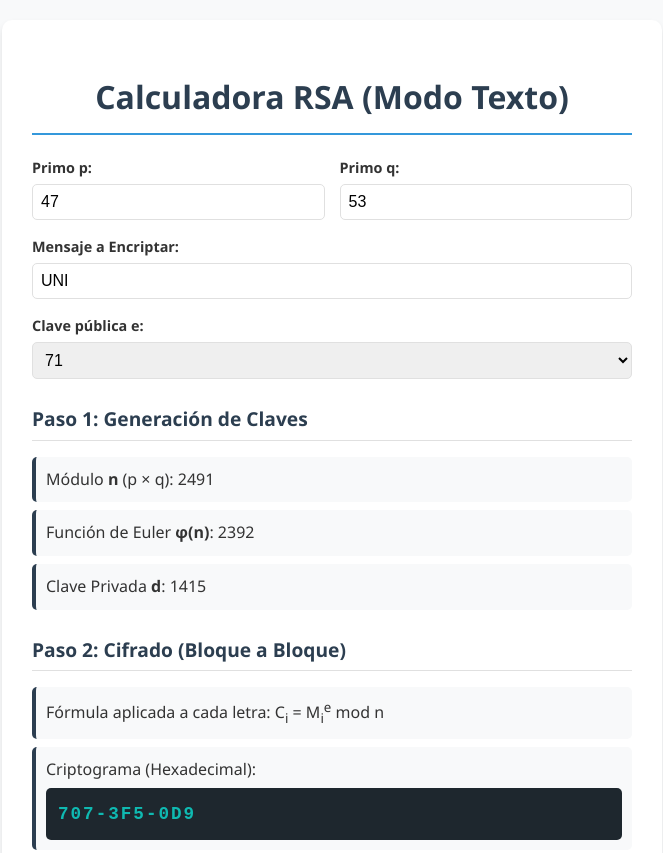
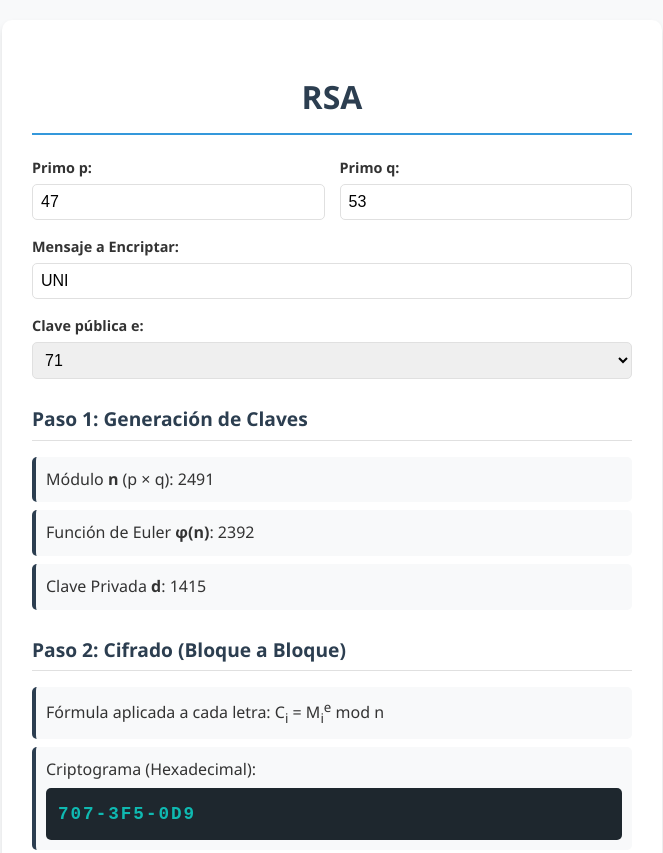
Before and after one commit to ChR0neS/CRSA, a plain HTML site: page index.html in a window 1280 px wide. Shown: the top 853 px of the page, without its empty margins (308-971 px from the left). Drawn offline with Linux system fonts and the light colour scheme.

Commit message:
Update index.html

```diff
--- a/index.html
+++ b/index.html
@@ -8,7 +8,7 @@
 </head>
 <body>
     <div class="container">
-        <h1>Calculadora RSA (Modo Texto)</h1>
+        <h1>RSA</h1>
 
         <div class="input-section">
             <div class="input-group">
```
